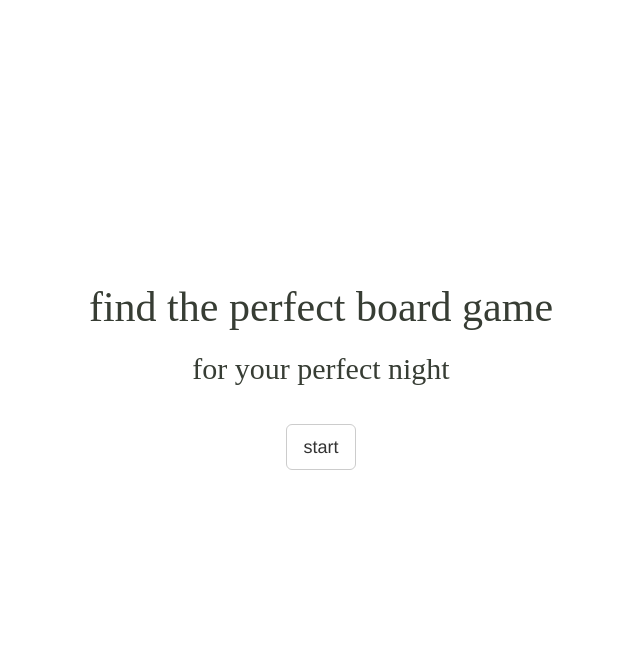
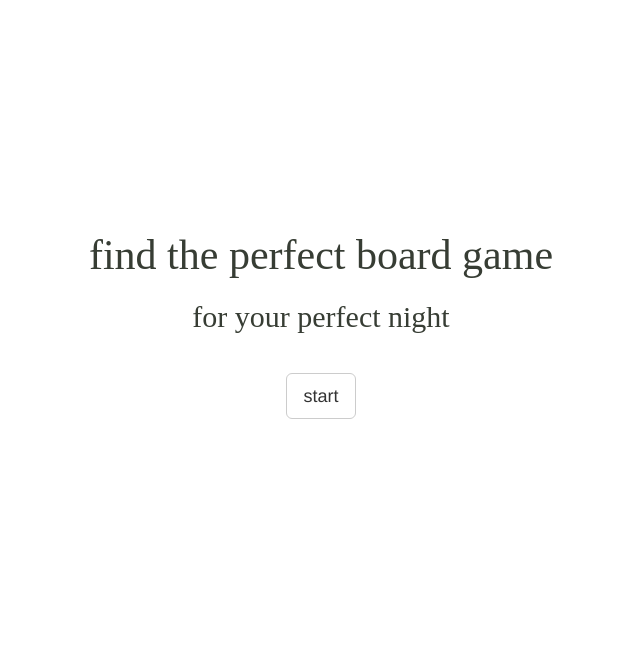
Before and after one commit to pengcheng95/boardGameFlowChart, a PHP site: page /home.html in a window 1280 px wide. Shown: the top 654 px of the page, without its empty margins (319-959 px from the left). Run offline with PHP 8.4, Linux system fonts and the light colour scheme; some web fonts are replaced.

Commit message:
finished editing margin top

```diff
--- a/css/custom.css
+++ b/css/custom.css
@@ -53,7 +53,7 @@ sans-serif;*/
                 }
 
                 .container-fluid-body {
-                    margin-top: 22%;
+                    margin-top: 18%;
                 }
 
                 .container-fluid {
--- a/flowchartTemplate.html
+++ b/flowchartTemplate.html
@@ -46,7 +46,7 @@
 */
 
         .container-fluid-body {
-            margin-top: 22%;
+            margin-top: 18%;
         }
     </style>
 </head>
```
